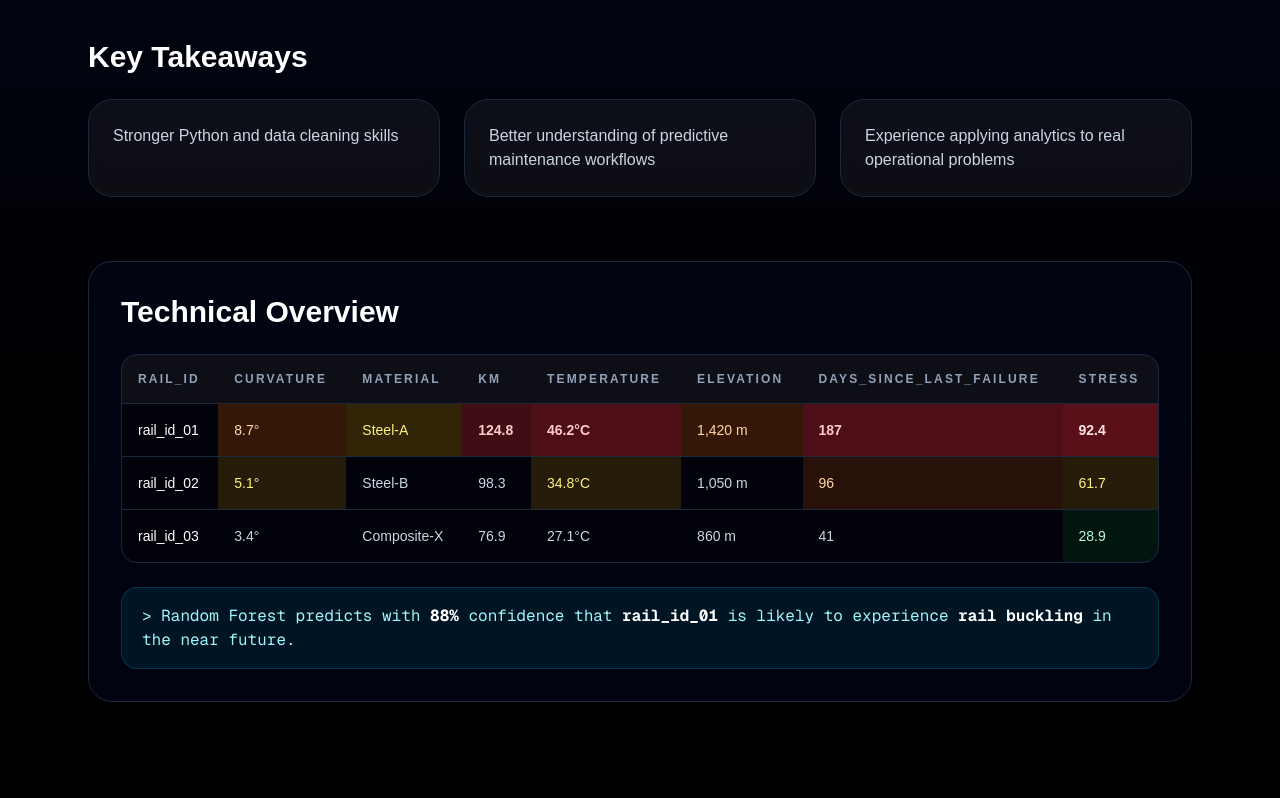
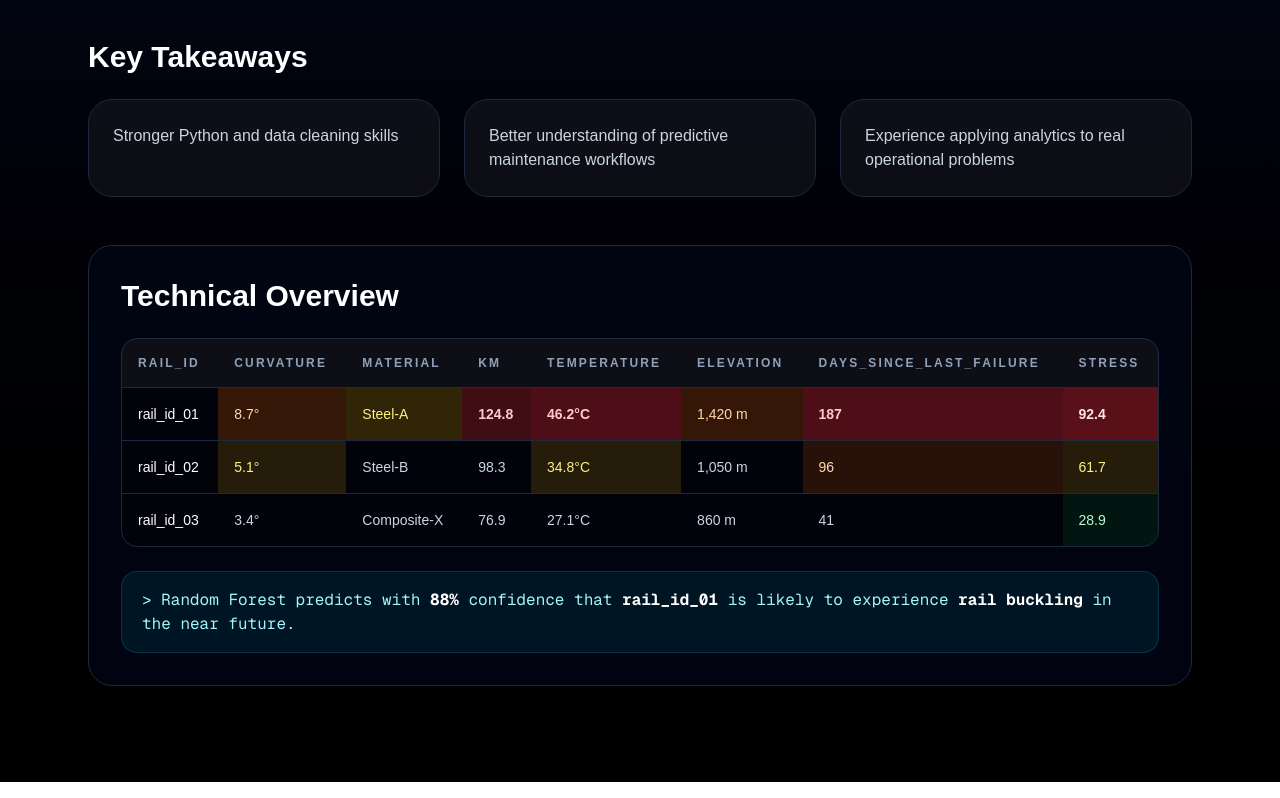
Before and after one commit to rkcpablo/pablo-portafolio, a Next.js app: page /mainrail in a window 1280 px wide. Shown: the part 1045-1843 px from the top of the page. Built offline with nearby package versions, Linux system fonts and the light colour scheme.

Commit message:
Mainrail formating page

```diff
--- a/app/mainrail/page.tsx
+++ b/app/mainrail/page.tsx
@@ -145,7 +145,7 @@ export default function MainrailPage() {
           </div>
         </div>
 
-        <div className="mt-16 rounded-3xl border border-slate-800 bg-slate-950/70 p-6 md:p-8 overflow-hidden">
+        <div className="mt-12 rounded-3xl border border-slate-800 bg-slate-950/70 p-6 md:p-8 overflow-hidden">
           <div className="mb-6">
             <p className="text-3xl font-bold mb-6">
               Technical Overview
```
